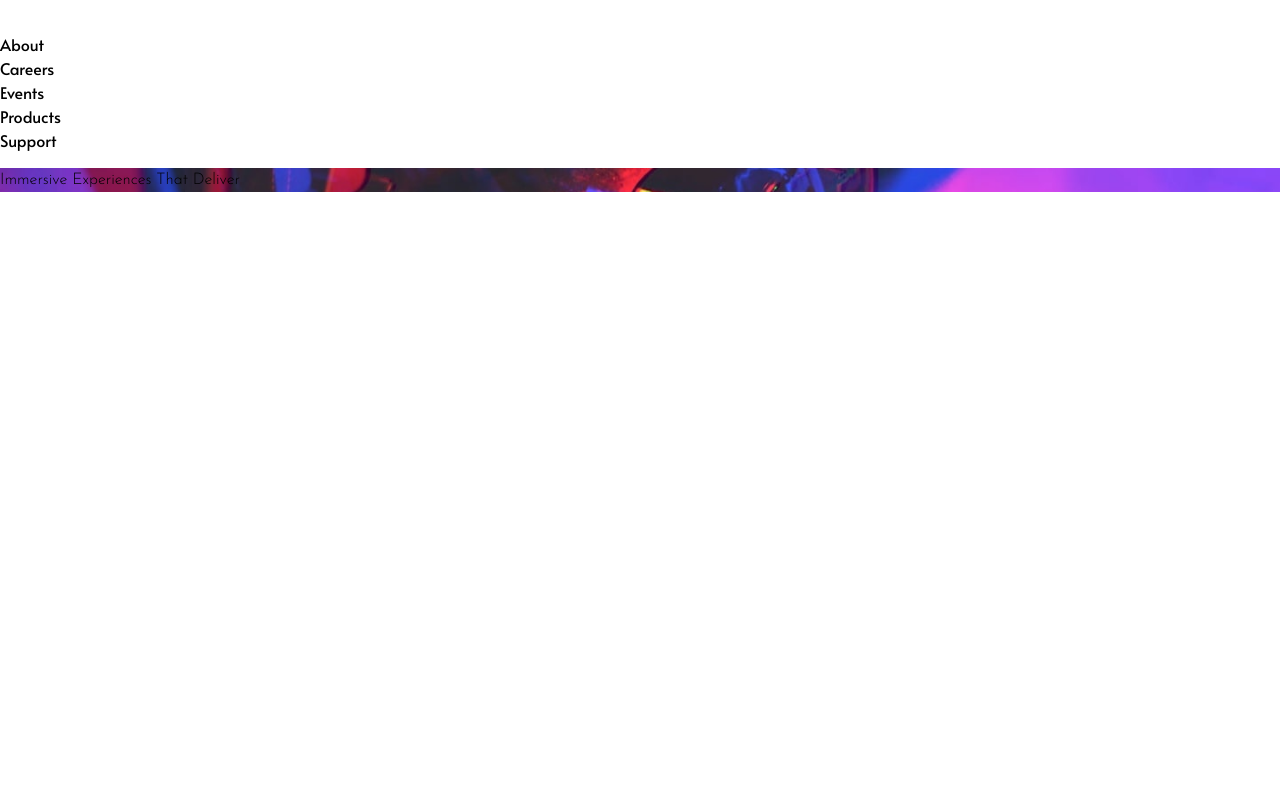
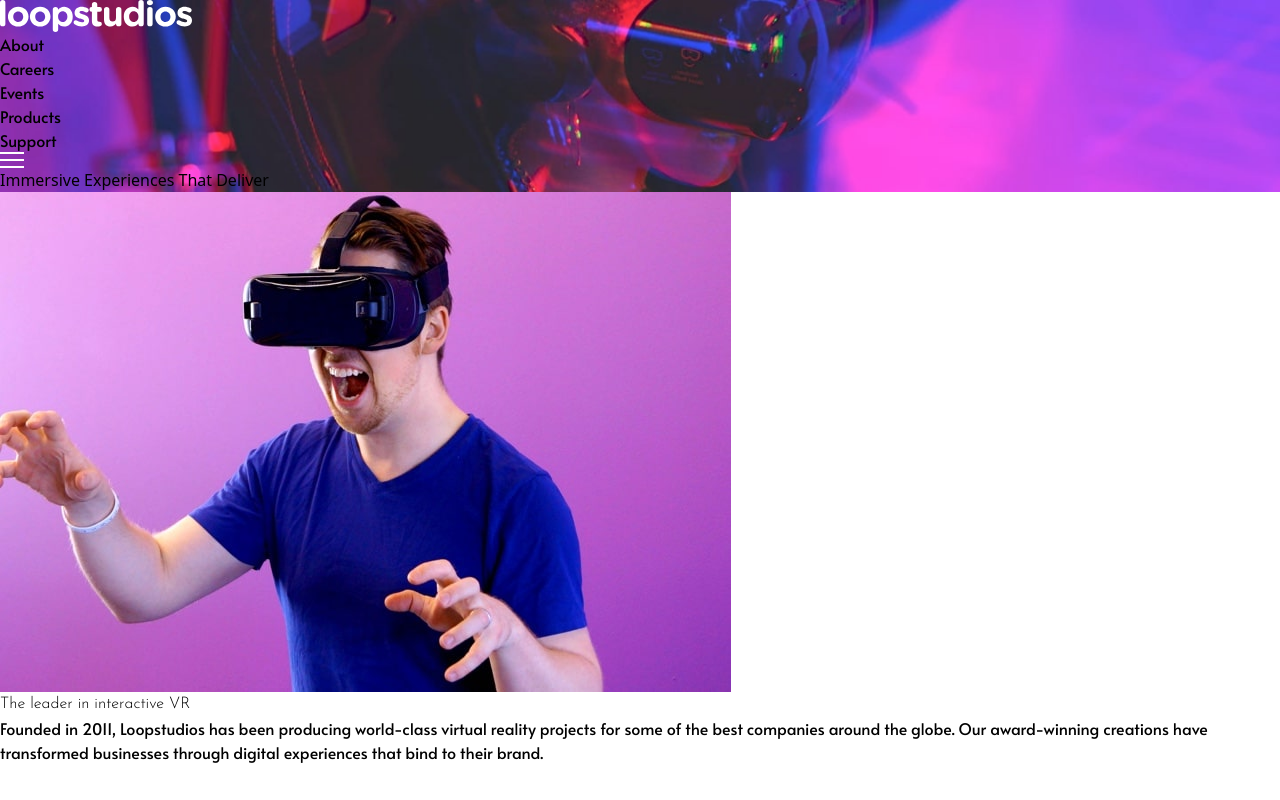
Before and after one commit to firdesOya/frontendMentorChallenge, a Next.js app in the folder loopstudios-landing-page/: page / in a window 1280 px wide. Built offline with nearby package versions, Linux system fonts and the light colour scheme.

Commit message:
arrangement

```diff
--- a/loopstudios-landing-page/src/app/components/Header.js
+++ b/loopstudios-landing-page/src/app/components/Header.js
@@ -4,7 +4,8 @@ import { nav } from '../constant/config'
 
 export default function Header() {
   return (
-    <div className="container mx-auto relative z-10 pt-10 flex items-center justify-between px-6">
+    <div className=' bg-hero w-full h-[110vh] md:h-[90vh] flex flex-col gap-[20vh] md:gap-[10vh]'>
+      <div className="container  mx-auto  z-10 py-10 flex items-center justify-between px-6">
         <Link href="#">
           <img src="/images/logo.svg" />
         </Link>
@@ -20,5 +21,11 @@ export default function Header() {
           <img src="/images/icon-hamburger.svg" />
         </div>
       </div>
+      <div className="container mx-auto px-6 ">
+        <div className="uppercase text-white text-[40px] sm:text-6xl p-5 border-2 border-solid border-white max-w-[600px] md:max-w-[650px] md:text-7xl">
+          Immersive Experiences That  Deliver
+        </div>
+      </div>
+    </div>
   )
 }
--- a/loopstudios-landing-page/src/app/globals.css
+++ b/loopstudios-landing-page/src/app/globals.css
@@ -4,11 +4,14 @@
 
 
 :root {
-  --background: #ffffff;
-  --foreground: #171717;
+
   --font-alata: 'Alata', sans-serif;
   --font-josefin-sans: 'Josefin Sans', sans-serif;
+  --very-dark-gray: hsl(0, 0%, 41%);
+  --dark-gray: hsl(0, 0%, 55%);
+
 }
+
 
 .font-alata {
   font-family: var(--font-alata);
@@ -16,14 +19,11 @@
 
 .font-josefin {
   font-family: var(--font-josefin-sans);
+
 }
 
-@media (prefers-color-scheme: dark) {
-  :root {
-    --background: #0a0a0a;
-    --foreground: #ededed;
-  }
-}
+
+
 
 .bg-hero {
   background-image: url('/images/mobile/image-hero.jpg');
--- a/loopstudios-landing-page/src/app/layout.js
+++ b/loopstudios-landing-page/src/app/layout.js
@@ -6,12 +6,12 @@ import Footer from "./components/Footer";
 const alata = Alata({
   subsets: ["latin"],
   variable: "--font-alata",
-  weight: "400"
+  weight: ["400"]
 });
 const josefin_sans = Josefin_Sans({
   subsets: ["latin"],
   variable: "--font-josefin-sans",
-  weight: "300",
+  weight: ["300"],
 });
 
 export const metadata = {
@@ -23,7 +23,7 @@ export default function RootLayout({ children }) {
   return (
     <html lang="en">
       <body
-        className={`${josefin_sans.variable} ${alata.variable} antialiased relative`}
+        className={`${josefin_sans.variable} ${alata.variable} antialiased relative top-0`}
       >
         <Header />
         <main>
--- a/loopstudios-landing-page/src/app/page.js
+++ b/loopstudios-landing-page/src/app/page.js
@@ -4,14 +4,19 @@
 export default function Home() {
   return (
     <>
-      <div className="bg-hero  fixed w-full top-0">
-        <section className="container mx-auto px-6 pt-[380px] pb-[300px] md:pt-[200px] md:pb-[130px]">
-          <div className="uppercase text-white font-josefin text-6xl p-5 border-2 border-solid border-white max-w-[600px] md:max-w-[650px] md:text-7xl">
-            Immersive Experiences That  Deliver
-          </div>
-        </section>
-      </div>
-
+      <section className="my-32 px-6 container relative mx-auto flex flex-col gap-10 lg:gap-0 lg:flex-row items-center lg:items-end text-center lg:text-left ">
+        <div className="w-full lg:w-3/5 ">
+          <img src="/images/desktop/image-interactive.jpg" />
+        </div>
+        <div className="w-full lg:w-2/5 px-10 lg:px-0 lg:pl-20 lg:pt-14    bg-white  lg:-ml-60 ">
+          <h2 className="text-4xl lg:text-5xl pb-5 uppercase font-josefin text-black">
+            The leader in interactive VR
+          </h2>
+          <p className="font-alata text-[var(--dark-gray)] text-sm">
+            Founded in 2011, Loopstudios has been producing world-class virtual reality projects for some of the best companies around the globe. Our award-winning creations have transformed businesses through digital experiences that bind to their brand.
+          </p>
+        </div>
+      </section>
 
     </>
   );
```
Lines whose indentation alone changed are shown as unchanged.
